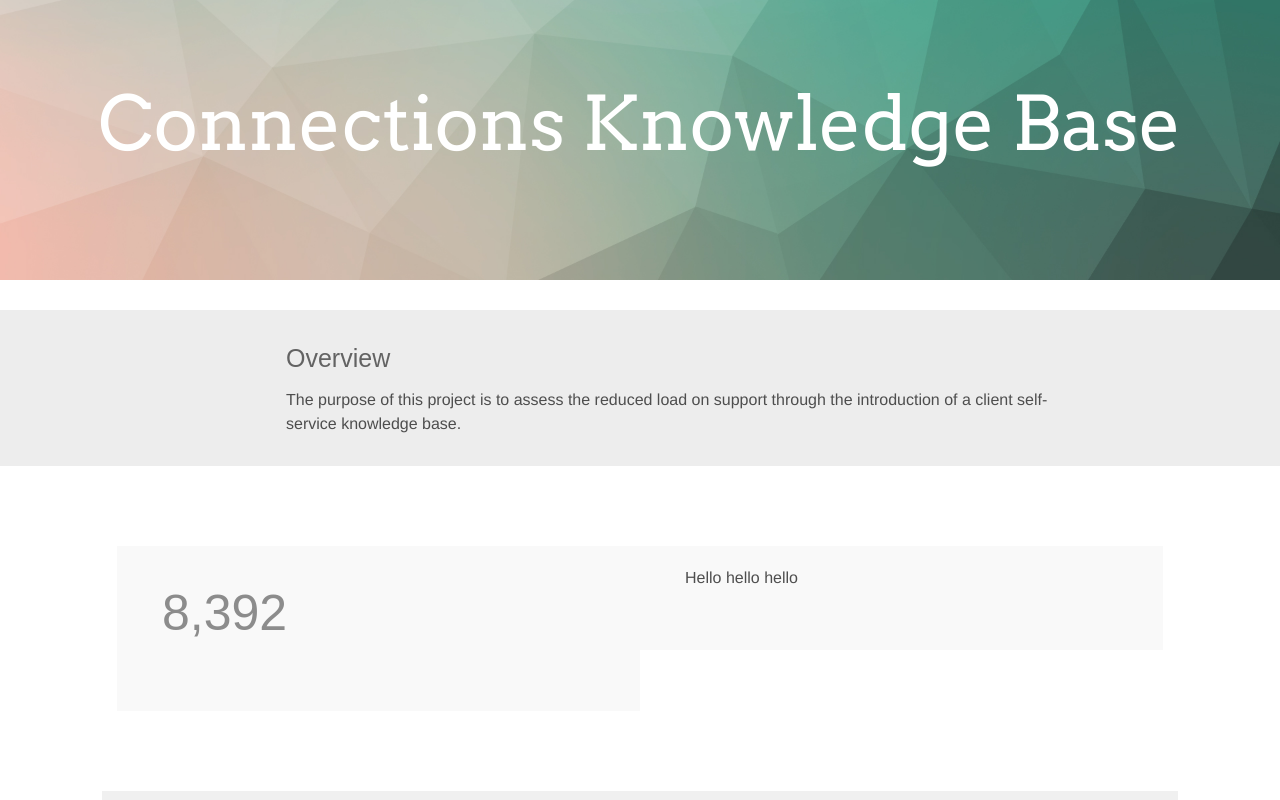
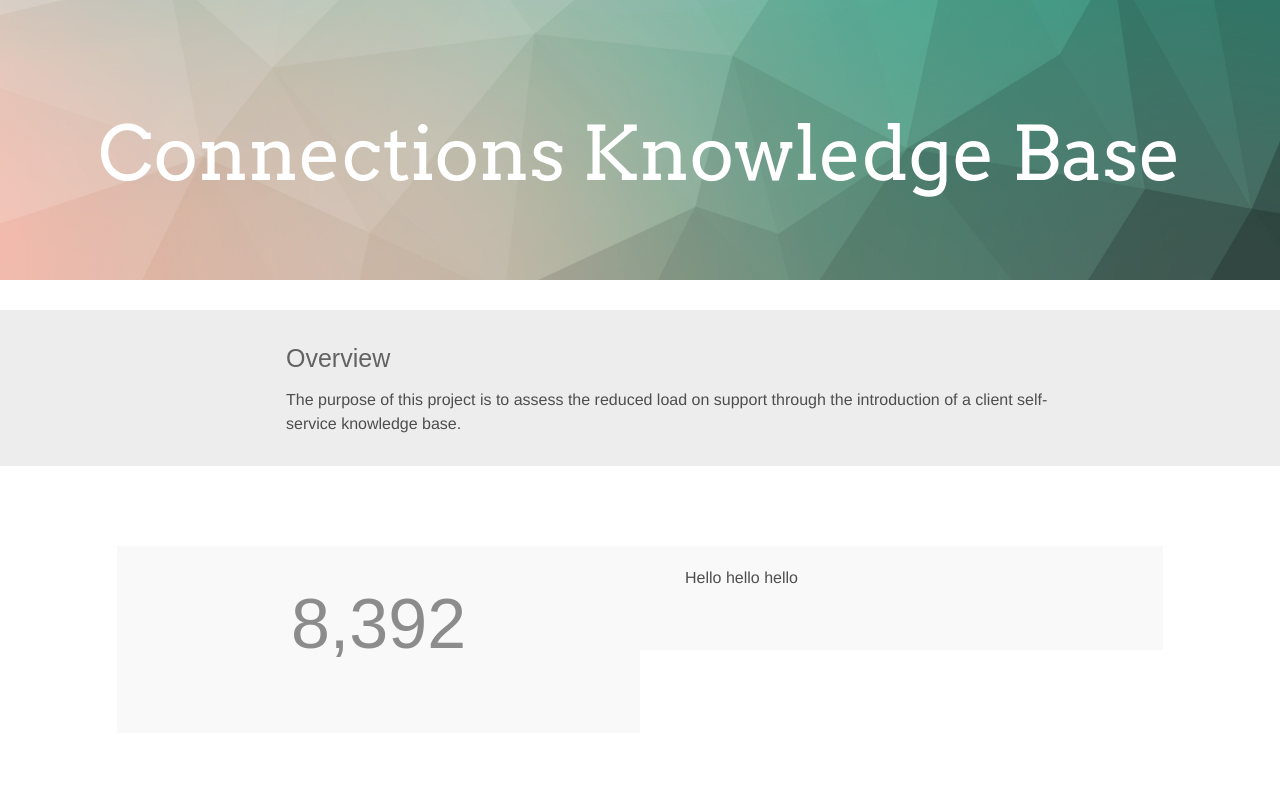
Before and after one commit to krystinadiao/training_krystina, a plain HTML site: page index.html in a window 1280 px wide. Shown: the top 800 px of the page. Drawn offline with Linux system fonts and the light colour scheme; a web font is replaced by a local one.

Commit message:
no message

```diff
--- a/css/main.css
+++ b/css/main.css
@@ -129,7 +129,8 @@ div.content-text-sub{
 }
 
 div.content-text-sub h1{
-  font-size:50px;
+  font-size:70px;
+  text-align:center;
 }
 
 div.small-chart{
@@ -173,7 +174,7 @@ div.block-chart{
 
 .header-text{
   position: relative;
-  top: 30%;
+  top: 40%;
   text-align:center;
   font-size:100px;
   font-family:  Arvo, serif !important;
--- a/index.html
+++ b/index.html
@@ -71,13 +71,13 @@ Connections Knowledge Base
   <div class="content-block col-md-12">
 
     <div class="block-chart big-chart col-md-6 ">
-    <div class="content-text-sub ">
+    <div class="content-text-sub col-md-12">
     <h1>8,392</h1>
     </div>
     </div>
 
     <div class="block-chart big-chart col-md-6 ">
-    <div class="content-text-sub ">
+    <div class="content-text-sub col-md-12">
     Hello hello hello
     </div>
     </div>
```
